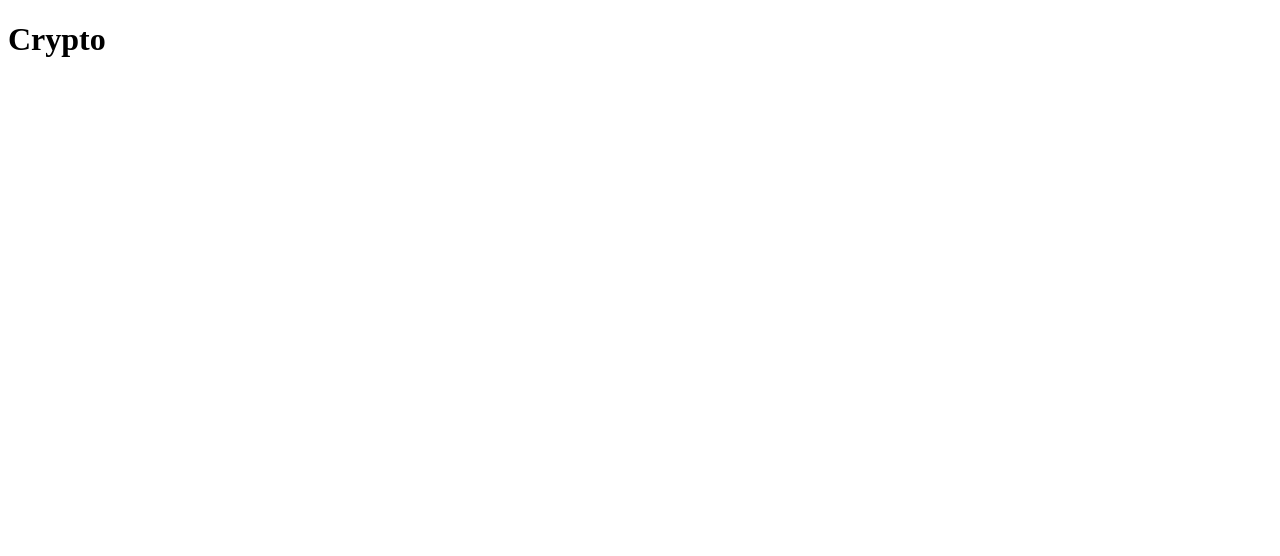
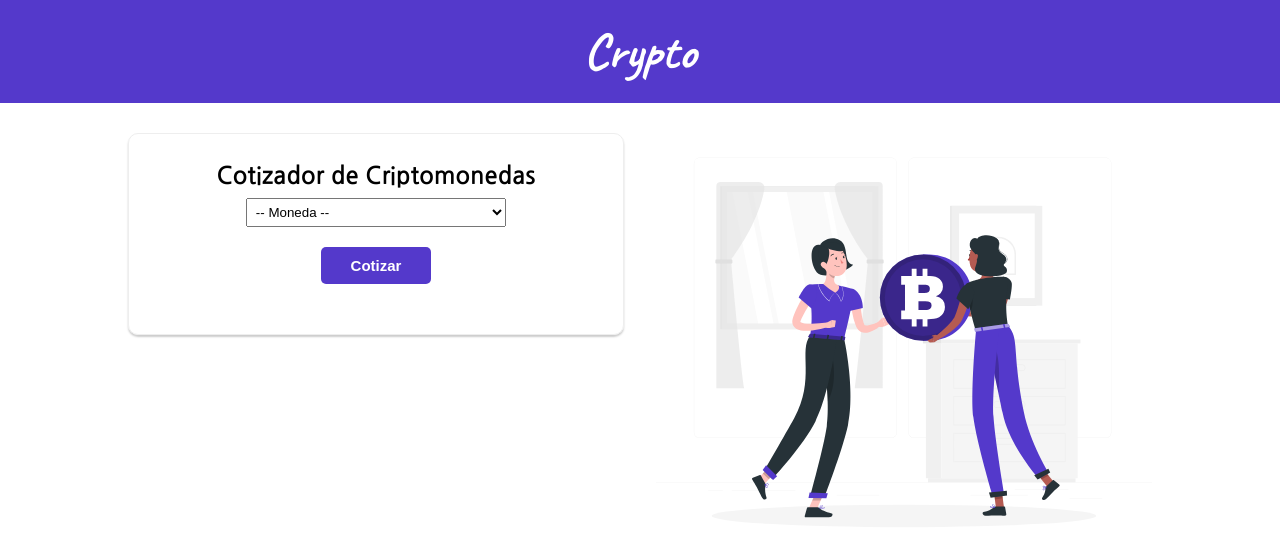
Before and after one commit to pablodamianberdun/crypto-react, a React (Create React App) app: page / in a window 1280 px wide. Shown: the top 556 px of the page. Built offline with nearby package versions, Linux system fonts and the light colour scheme.

Commit message:
Styles and useCoin Hook

```diff
--- a/public/index.html
+++ b/public/index.html
@@ -9,6 +9,12 @@
       name="description"
       content="Web site created using create-react-app"
     />
+	<link rel="preconnect" href="https://fonts.gstatic.com">
+	<link href="https://fonts.googleapis.com/css2?family=Caveat:wght@400;700&display=swap" rel="stylesheet">
+
+	<link rel="preconnect" href="https://fonts.gstatic.com">
+	<link href="https://fonts.googleapis.com/css2?family=Nanum+Gothic:wght@400;700&display=swap" rel="stylesheet">
+
     <link rel="apple-touch-icon" href="%PUBLIC_URL%/logo192.png" />
     <!--
       manifest.json provides metadata used when your web app is installed on a
--- a/src/App.js
+++ b/src/App.js
@@ -1,7 +1,40 @@
+import React from 'react';
+import styled from 'styled-components'
+import Header from './components/Header'
+import illustration from './illustration-btc.svg'
+import Form from './components/Form'
+
+const Container = styled.div`
+	max-width: 80%;
+	margin: 0 auto;
+	text-align: center;
+	@media (min-width: 992px){
+		display: grid;
+		grid-template-columns: repeat(2, 1fr);
+		grid-gap: 2rem;
+	}
+	font-family: 'Nanum Gothic', sans-serif;
+`
+
+const Image = styled.img`
+	width: 100%;
+`
+
 function App() {
   return (
     <div>
-      <h1>Crypto</h1>
+      <Header>Crypto</Header>
+	  <Container>
+		  <div>
+			<Form></Form>
+		  </div>
+		  <div>
+			<Image
+				src={illustration}
+				alt="crypto illustration"
+			/>
+		  </div>
+	  </Container>
     </div>
   );
 }
--- /dev/null
+++ b/src/components/Form.jsx
@@ -0,0 +1,48 @@
+import React from 'react'
+import styled from 'styled-components'
+import useCoin from '../hooks/useCoin'
+
+const FormContainer = styled.form`
+	margin: 30px 0;
+    padding: 30px;
+    border-radius: 10px;
+    border: solid 1px #eee;
+	box-shadow: 0 2px 2px #ccc;
+    text-align: center;
+`
+
+const Button = styled.button`
+	display: block;
+    margin: 20px auto;
+    padding: 10px 30px;
+    background-color: #5439CB;
+    border: none;
+    border-radius: 5px;
+    color: #ffffff;
+    font-weight: 700;
+    font-size: 15px;
+	&:hover{
+    background-color: #5200BA;
+    cursor: pointer;
+	}
+`
+
+const Form = (props) => {
+	const coins = [
+		{code: "USD", name: "Dólar USD"},
+		{code: "EUR", name: "Euro"},
+		{code: "ARS", name: "Peso Argentino"}
+	]
+
+	const [coin, SelectCoin] = useCoin( "", coins)
+
+	return (
+		<FormContainer>
+			<h2>Cotizador de Criptomonedas</h2>
+			<SelectCoin/>
+			<Button>Cotizar</Button>
+		</FormContainer>
+	);
+}
+
+export default Form;
--- /dev/null
+++ b/src/components/Header.jsx
@@ -0,0 +1,26 @@
+import styled from "styled-components"
+
+const Container = styled.div`
+	background-color: #5439CB;
+	width: 100%;
+	margin: 0;
+`
+
+const Title = styled.h1`
+    margin: 0;
+    padding: 20px 0;
+    text-align: center;
+    color: #ffffff;
+    font-family: 'Caveat', cursive;
+    font-size: 50px;
+`
+
+const Header = (props) => {
+	return (
+		<Container>
+			<Title>{props.children}</Title>
+		</Container>
+	 );
+}
+
+export default Header;
--- /dev/null
+++ b/src/hooks/useCoin.jsx
@@ -0,0 +1,31 @@
+import React, { Fragment, useState } from 'react'
+import styled from 'styled-components'
+
+const Select = styled.select`
+    display: block;
+	margin: 10px auto;
+    padding: 5px;
+    width: 60%;
+`
+
+const useCoin = (initialState, options) => {
+	const [state, setState] = useState(initialState)
+
+	const SelectCoin = () => (
+		<Fragment>
+			<Select
+				onChange={ e => setState(e.target.value)}
+				value={state}
+			>
+				<option value="" disabled>-- Moneda --</option>
+				{options.map( option => (
+					<option key={option.code} value={option.code}>{option.name}</option>
+				))}
+			</Select>
+		</Fragment>
+	)
+
+	return [state, SelectCoin, setState]
+}
+
+export default useCoin;
--- /dev/null
+++ b/src/index.css
@@ -0,0 +1,11 @@
+html {
+	box-sizing: border-box;
+}
+*, *:before, *:after {
+box-sizing: inherit;
+}
+
+* {
+	margin: 0;
+	padding: 0;
+}
--- a/src/index.js
+++ b/src/index.js
@@ -1,5 +1,6 @@
 import React from 'react';
 import ReactDOM from 'react-dom';
+import './index.css'
 import App from './App';
 import reportWebVitals from './reportWebVitals';
 
```
Also changed, not shown: src/illustration-btc.svg (added), 1 other file (tests, documents, lock files or other folders).
